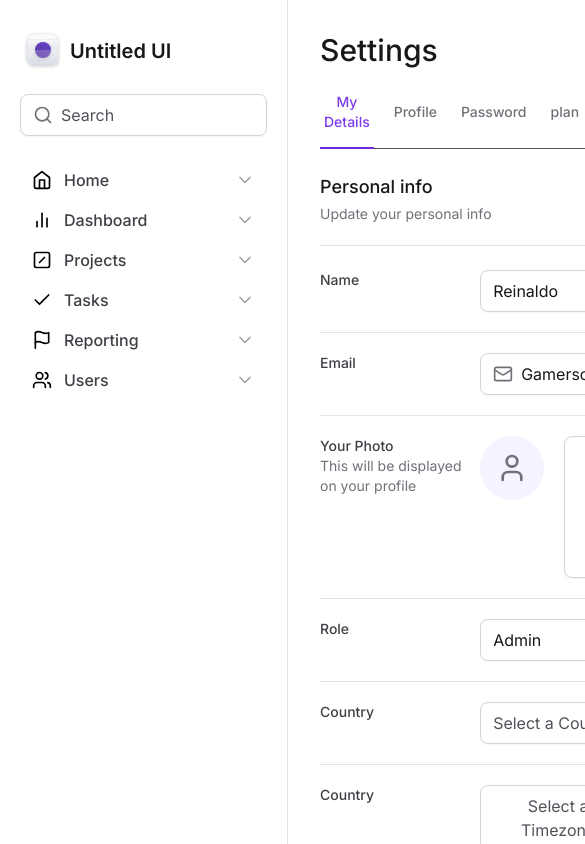
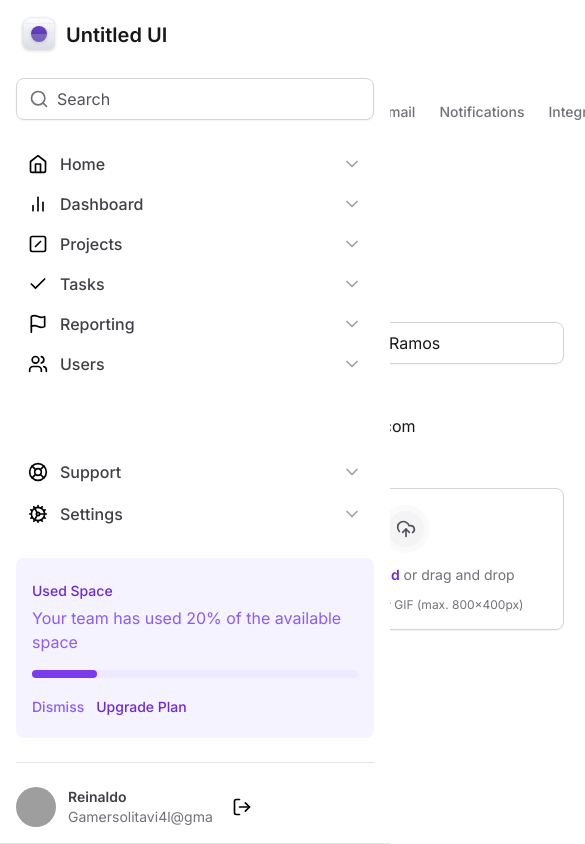
Before and after one commit to ReinaldoARamos/Tailwind, a Next.js app: page / in a window 390 px wide. Shown: the top 844 px of the page, 585 px wide, since content can reach past the window. Built offline with nearby package versions, Linux system fonts and the light colour scheme; grey boxes are pictures that could not be loaded.

Commit message:
usando algumas propreidades do tailwind como a lg para definir propriedades de responsividade para a sidebar

```diff
--- a/src/app/components/sidebar/index.tsx
+++ b/src/app/components/sidebar/index.tsx
@@ -18,7 +18,7 @@
 
 export default function Sidebar() {
   return (
-    <aside className="border-r border-zinc-200 px-5 py-8  flex flex-col gap-6 ">
+    <aside className="border-b border-zinc-200   flex flex-col gap-6 p-4  bottom-0 fixed left-0 top-0 right-0 z-20 bg-white lg:right-auto lg:w-80 lg:border-r lg:px-5 lg:py-8 lg:relative">
       <LogoMark />
       <InputRoot>
         <InputPrefix>
```
